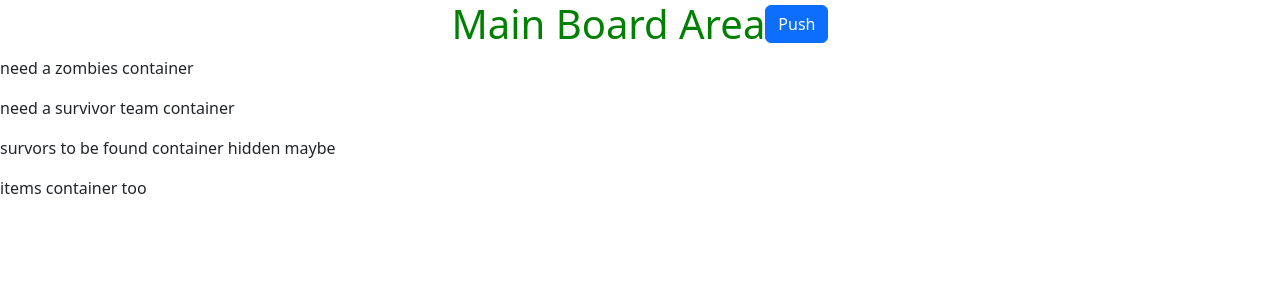
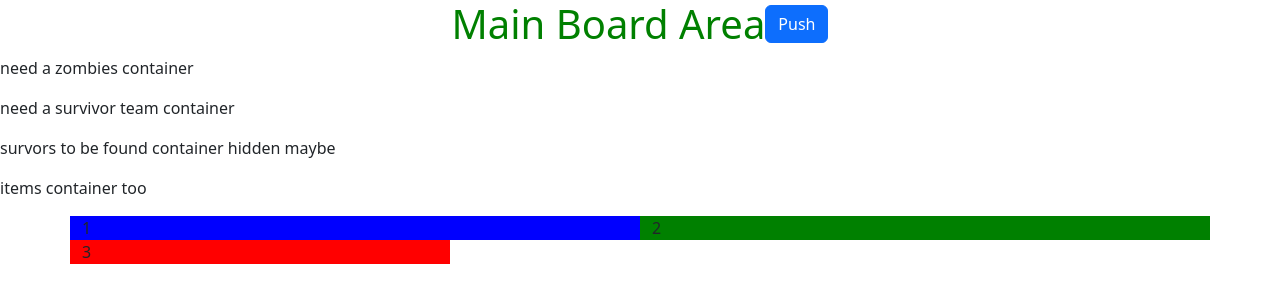
Before and after one commit to homercrates/zquest, a Next.js app: page /MainBoard in a window 1280 px wide. Shown: the top 302 px of the page. Built offline with nearby package versions, Linux system fonts and the light colour scheme.

Commit message:
playing around with structure

```diff
--- a/pages/MainBoard.js
+++ b/pages/MainBoard.js
@@ -20,6 +20,20 @@ const MainBoard = () => {
       <p>need a survivor team container</p>
       <p>survors to be found container hidden maybe</p>
       <p> items container too</p>
+
+      <div className="container">
+        <div className="row">
+          <div className="col-4 col-sm-6" style={{ backgroundColor: "blue" }}>
+            <div>1</div>
+          </div>
+          <div className="col-4 col-sm-6" style={{ backgroundColor: "green" }}>
+            <div>2</div>
+          </div>
+          <div className="col-4" style={{ backgroundColor: "red" }}>
+            <div>3</div>
+          </div>
+        </div>
+      </div>
     </div>
   );
 };
```
